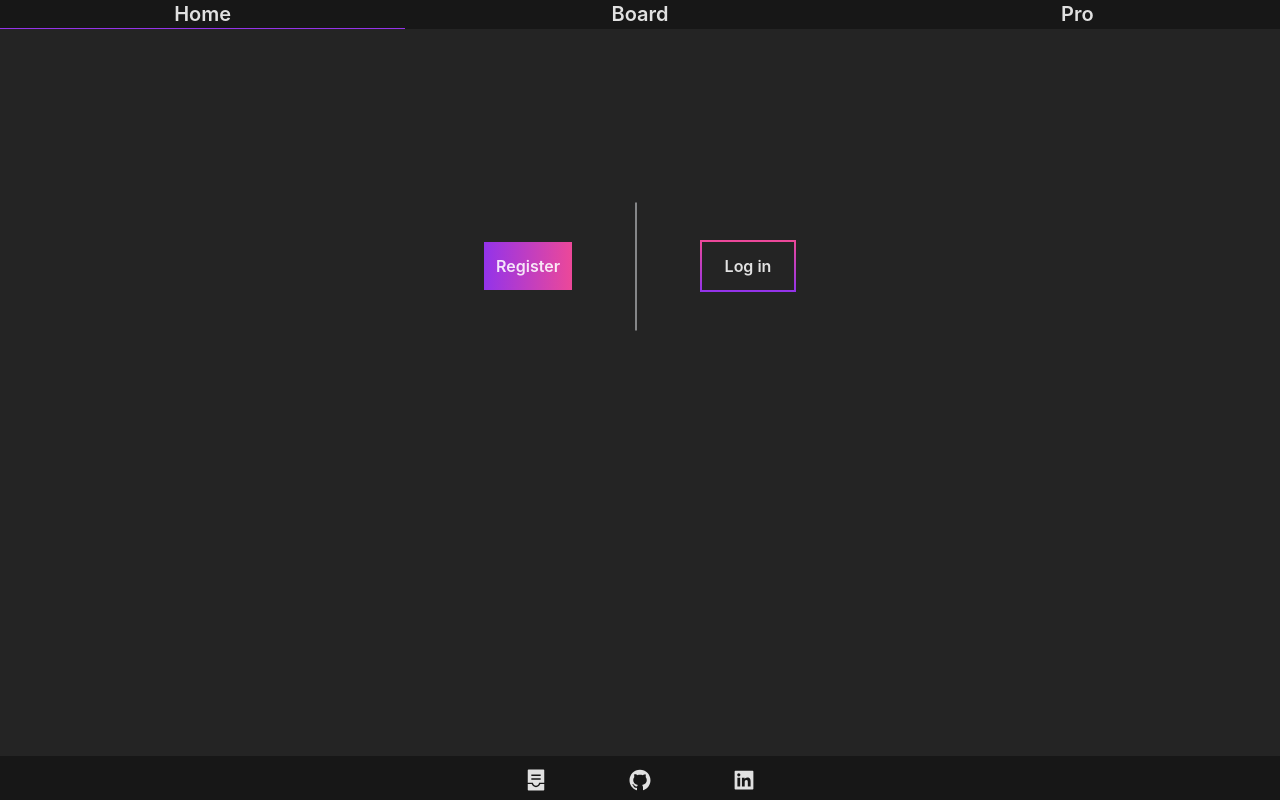
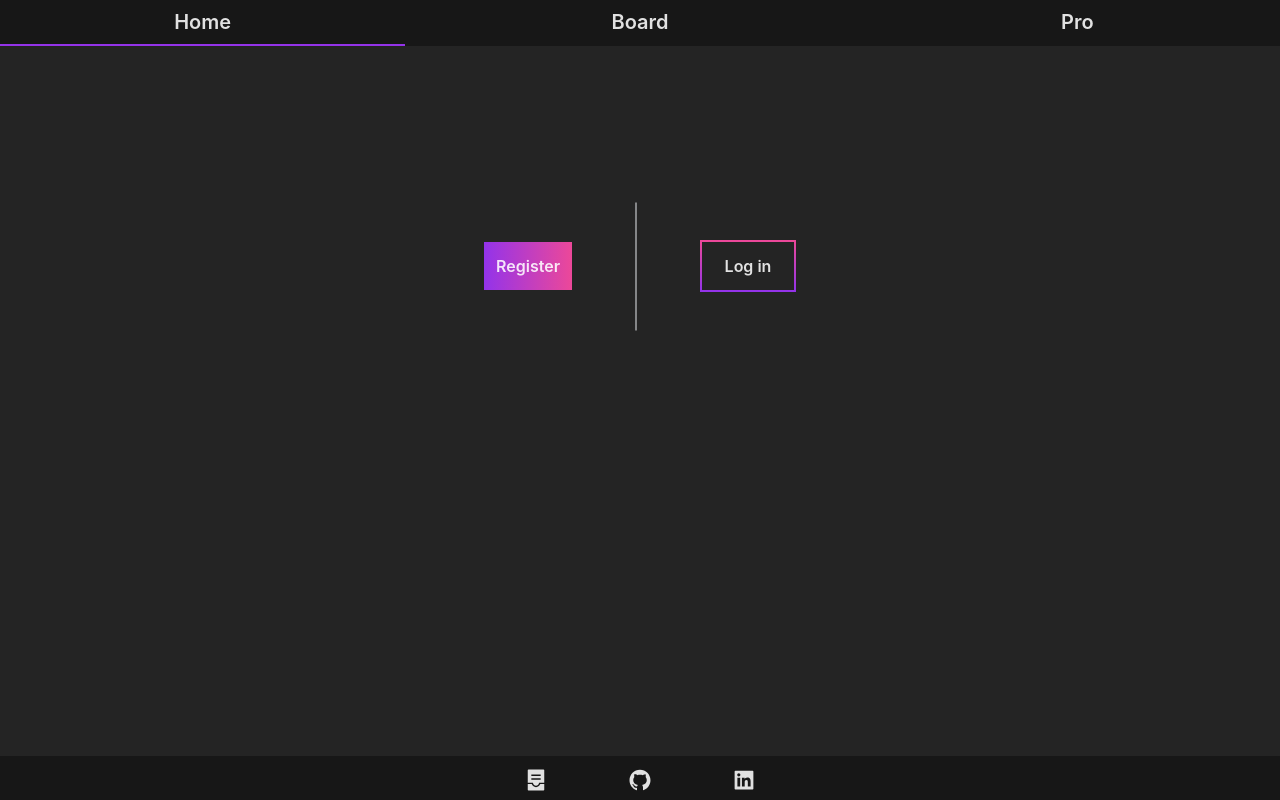
Before and after one commit to AroonSalotra/to-do-drag-n-drop, a React (Vite) app: page / in a window 1280 px wide. Built offline with nearby package versions, Linux system fonts and the light colour scheme; no server answers.

Commit message:
add padding to navbar

```diff
--- a/src/App.jsx
+++ b/src/App.jsx
@@ -30,7 +30,6 @@ function App() {
   }, [userId])
 
   return (
-    <>
 
     <BrowserRouter>
 
@@ -44,8 +43,6 @@ function App() {
 
         <Route path='/board' element={<Board userId={userId} setUserId={setUserId} />} />
 
-          <Route path='/view-boards' element={<ViewBoard />} />
-
         <Route path='/pro' element={<Subscription />} />
 
       </Routes>
@@ -54,8 +51,6 @@ function App() {
 
     </BrowserRouter>
 
-    </>
-
   )
 }
 
--- a/src/components/Navbar.jsx
+++ b/src/components/Navbar.jsx
@@ -26,7 +26,7 @@ const Navbar = () => {
                 {navList.map(({ body, redirect }) => {
                     return <NavLink
                         onClick={() => setIsMobileNav(false)}
-                        className={`text-xl font-semibold p-3 sm:p-0 w-full border-gra hover:border-b-2`}
+                        className={`text-xl font-semibold p-3 sm:p-2 w-full border-gra hover:!border-b-2`}
                         style={({ isActive }) => ({
                             borderBottom: isActive ? "1px solid" : ""
                         })}
```
Lines whose indentation alone changed are shown as unchanged.
